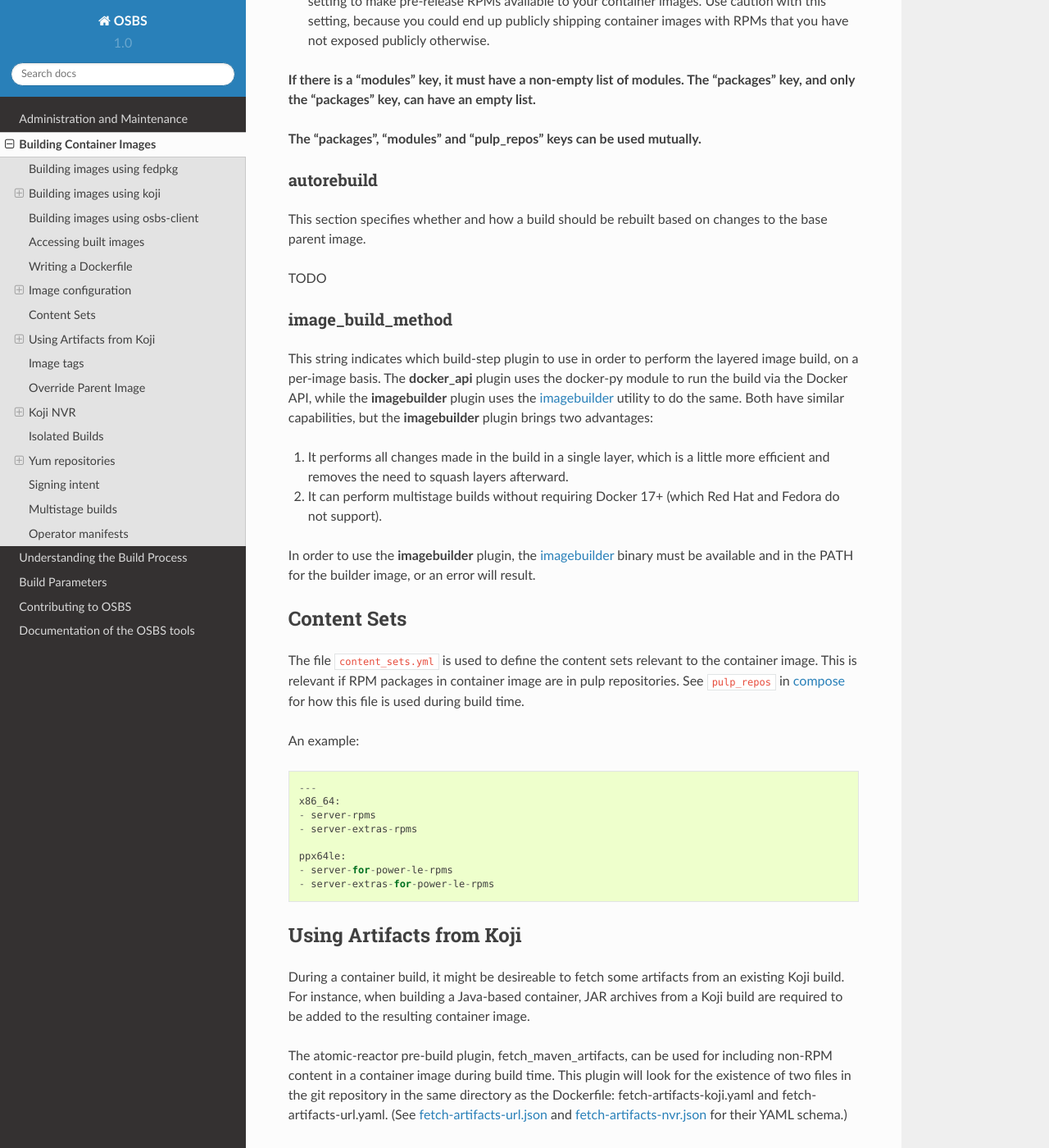
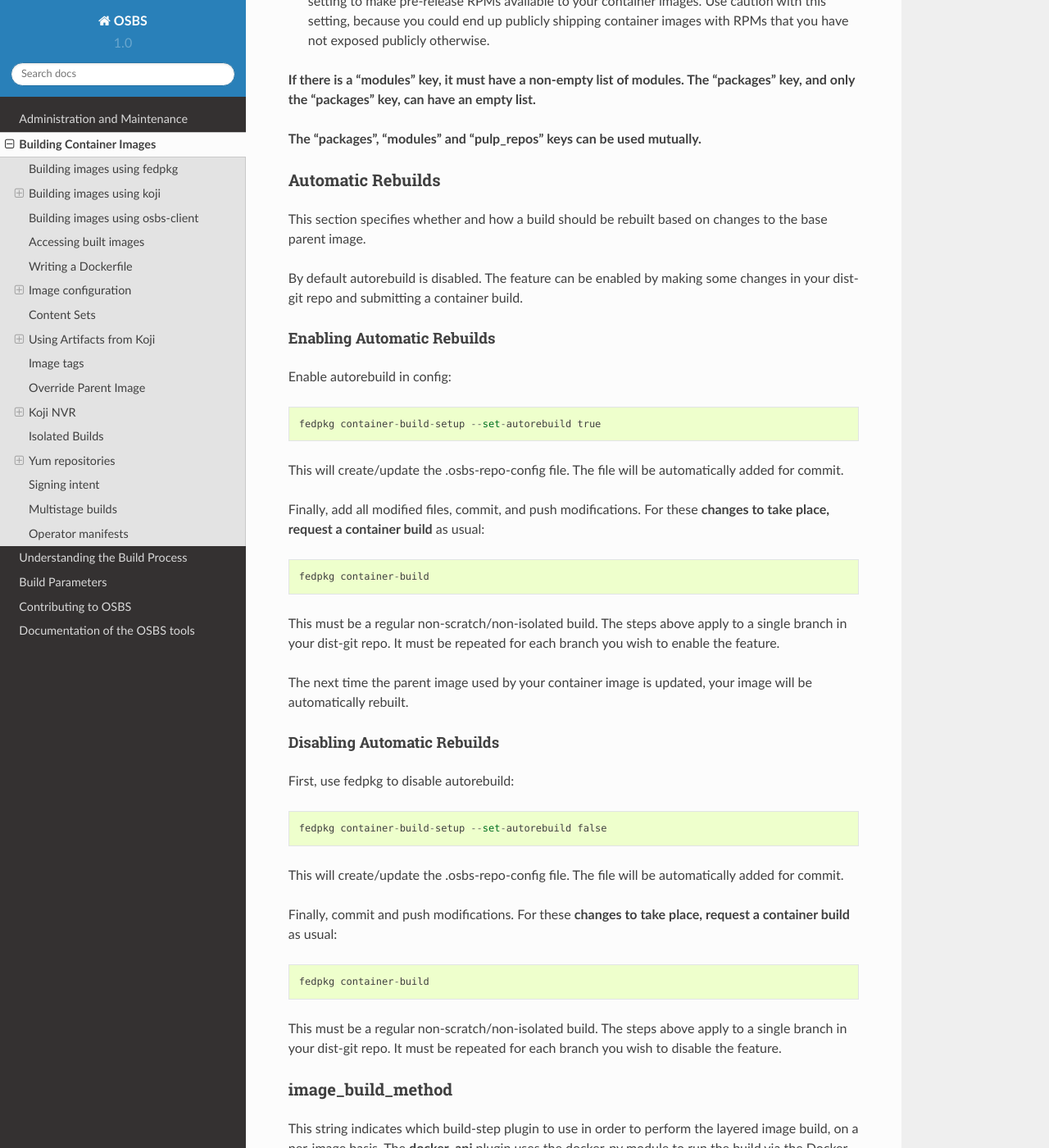
Before and after one commit to containerbuildsystem/osbs-docs, a Sphinx documentation site: the page built from docs/users.rst, in a window 1280 px wide and 1400 px high, scrolled down 7775 px. Shown: the whole window at 82% size. Built offline with Sphinx 7.4.7 and the Read the Docs theme 2.0.0, drawn with Linux system fonts in a browser that asks for light colours.

Commit message:
Update "Autorebuild section" section
Add missing content

* OSBS-2998

Signed-off-by: Martin Bašti <mbasti@redhat.com>

```diff
--- a/docs/users.rst
+++ b/docs/users.rst
@@ -410,13 +410,57 @@ key, can have an empty list.**
 
 .. _container.yaml-autorebuild:
 
-autorebuild
-~~~~~~~~~~~
+Automatic Rebuilds
+~~~~~~~~~~~~~~~~~~
 
 This section specifies whether and how a build should be rebuilt based on
 changes to the base parent image.
 
-TODO
+By default autorebuild is disabled. The feature can be enabled by making some
+changes in your dist-git repo and submitting a container build.
+
+
+Enabling Automatic Rebuilds
+***************************
+
+Enable autorebuild in config::
+
+    fedpkg container-build-setup --set-autorebuild true
+
+This will create/update the .osbs-repo-config file.
+The file will be automatically added for commit.
+
+Finally, add all modified files, commit, and push modifications.
+For these **changes to take place, request a container build** as usual::
+
+    fedpkg container-build
+
+This must be a regular non-scratch/non-isolated build.
+The steps above apply to a single branch in your dist-git repo.
+It must be repeated for each branch you wish to enable the feature.
+
+The next time the parent image used by your container image is updated, your image will be automatically rebuilt.
+
+
+Disabling Automatic Rebuilds
+****************************
+
+First, use fedpkg to disable autorebuild::
+
+    fedpkg container-build-setup --set-autorebuild false
+
+This will create/update the .osbs-repo-config file.
+The file will be automatically added for commit.
+
+Finally, commit and push modifications. For these **changes to take place,
+request a container build** as usual::
+
+    fedpkg container-build
+
+This must be a regular non-scratch/non-isolated build.
+The steps above apply to a single branch in your dist-git repo.
+It must be repeated for each branch you wish to disable the feature.
+
 
 .. _content_sets.yml:
 
```
